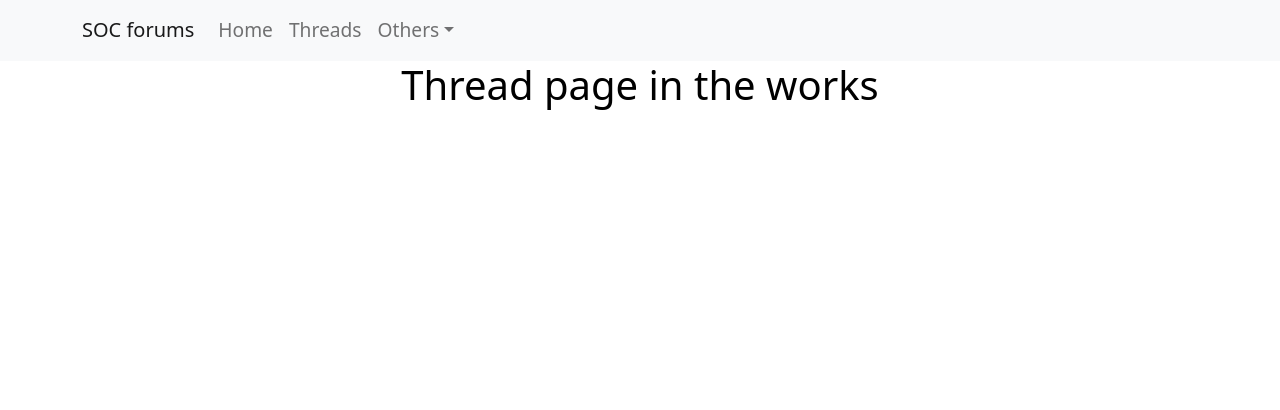
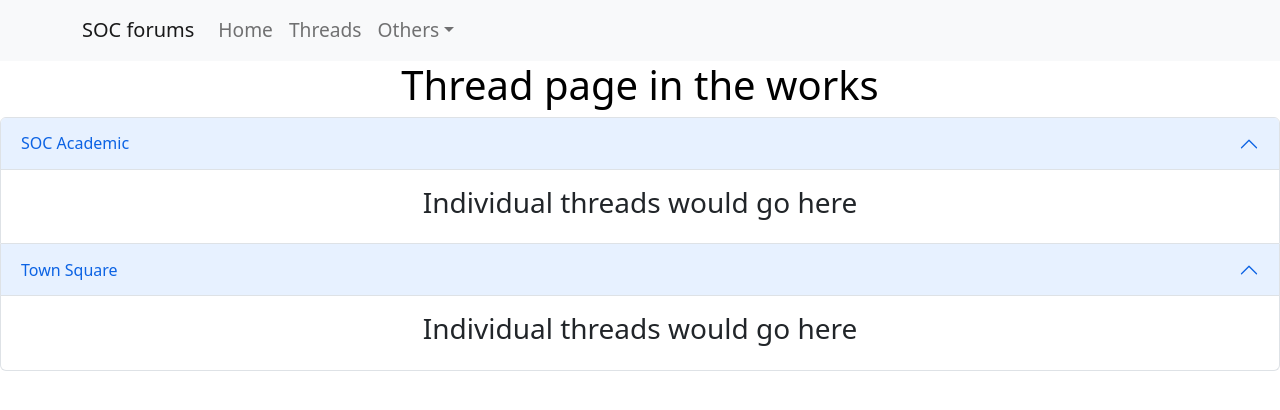
Before and after one commit to tanyunchao/cvwoBackend, a React (Create React App) app: page /threads in a window 1280 px wide. Shown: the top 410 px of the page. Built offline with nearby package versions, Linux system fonts and the light colour scheme; data requests are answered from the project's data file.

Commit message:
added bootstrap accordions

```diff
--- a/src/Threads.js
+++ b/src/Threads.js
@@ -1,9 +1,73 @@
+import { useEffect, useState } from "react";
+import Accordion from 'react-bootstrap/Accordion';
 //main threads page
+//need to get data from json server to dynamically generate threads
+
 const Threads = () => {
+
+    const [data, setData] = useState(null);
+    const [loading, setLoading] = useState(true);
+    const [error, setError] = useState(null);
+    const [activeKeys, setActiveKeys] = useState(['1', '2'])
+
+    useEffect( () => {
+        fetch(`http://localhost:8000/threadGroups`)
+            .then((response) => {
+                return response.json();
+            })
+            .then(data => {
+                setLoading(false);
+                setData(data);
+                setError(null);
+            })
+            .catch(err => {
+                // setError(err);
+                setLoading(false);
+                setError("error in fetching thread data");
+                console.log("error in fetching thread data");
+            })
+            //add .catch for err here
+
+    }, []); // add vars inside that if changed, would rerun use effect
+
+
     return (
         <div>
             <h1>Thread page in the works</h1>
+            {error && <h2>{error}</h2> }
+            <Accordion defaultActiveKey={activeKeys} alwaysOpen>
+
+                {data && data.map(headers => (
+                    <Accordion.Item eventKey={headers.threadGroupId.toString()} key={headers.threadGroupId}>
+                        <Accordion.Header>{headers.threadGroupTitle}</Accordion.Header>
+                        <Accordion.Body>
+                            <h3>Individual threads would go here</h3>
+                        </Accordion.Body>
+                    </Accordion.Item>
+                ))}
+
+
+                {/* <Accordion.Item eventKey="0">
+                    <Accordion.Header>SOC Academic</Accordion.Header>
+                    <Accordion.Body>
+                        <h3>testing values</h3>
+                    </Accordion.Body>
+                </Accordion.Item>
+                <Accordion.Item eventKey="1">
+                    <Accordion.Header>Town Square</Accordion.Header>
+                    <Accordion.Body>
+                    Lorem ipsum dolor sit amet, consectetur adipiscing elit, sed do
+                    eiusmod tempor incididunt ut labore et dolore magna aliqua. Ut enim ad
+                    minim veniam, quis nostrud exercitation ullamco laboris nisi ut
+                    aliquip ex ea commodo consequat. Duis aute irure dolor in
+                    reprehenderit in voluptate velit esse cillum dolore eu fugiat nulla
+                    pariatur. Excepteur sint occaecat cupidatat non proident, sunt in
+                    culpa qui officia deserunt mollit anim id est laborum.
+                    </Accordion.Body>
+                </Accordion.Item> */}
+            </Accordion>
         </div>
+
      );
 }
 
```
